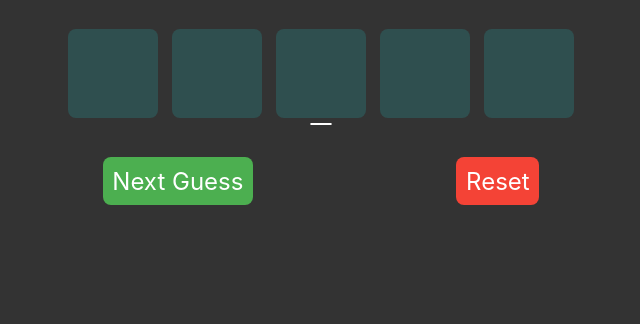
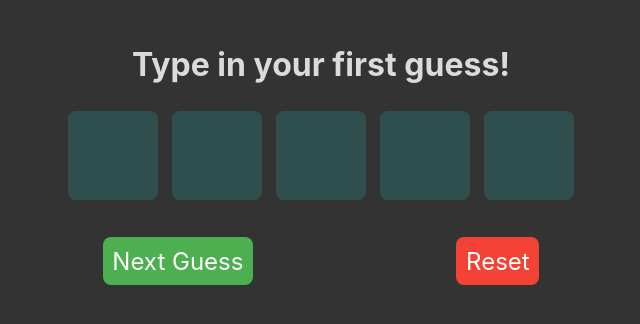
Before and after one commit to maxostarr/wordle-cheater-ui, a Svelte app: page / in a window 1280 px wide. Shown: the top 324 px of the page, without its empty margins (319-959 px from the left). Built offline with nearby package versions, Linux system fonts and the light colour scheme.

Commit message:
add instructions and handle old letter click

```diff
--- a/src/App.svelte
+++ b/src/App.svelte
@@ -2,6 +2,7 @@
   import { runCheater } from "./cheater";
   import * as Sentry from "@sentry/browser";
   import { Integrations } from "@sentry/tracing";
+  import { fade, fly } from "svelte/transition";
 
   Sentry.init({
     dsn: "https://da533ec5545444559e6eb91312f42166@o1126860.ingest.sentry.io/6168315",
@@ -13,6 +14,7 @@
     tracesSampleRate: 1.0,
   });
 
+  let hasClickedLetter = false;
   let oldGuesses = [];
   let letters = Array.from({ length: 5 }, () => ({ letter: " ", value: -1 }));
   // let letters = "irate".split("").map((l) => ({ letter: l, value: 0 }));
@@ -81,15 +83,21 @@
   }
 
   const handleLetterContainerClick = (index) => (e) => {
+    hasClickedLetter = true;
     suggestionIndex = 0;
     letters[index] = {
       ...letters[index],
       value: (letters[index].value + 1) % 3,
     };
-    console.log(
-      "🚀 ~ file: App.svelte ~ line 47 ~ handleLetterContainerClick ~ letters[index]",
-      letters[index],
-    );
+  };
+
+  const handleOldLetterClick = (index) => (e) => {
+    hasClickedLetter = true;
+    suggestionIndex = 0;
+    oldGuesses[index] = {
+      ...oldGuesses[index],
+      value: (oldGuesses[index].value + 1) % 3,
+    };
   };
 
   const handleSuggestionLetterClick = (index) => (e) => {
@@ -103,6 +111,7 @@
   };
 
   const handleResetClick = (e) => {
+    hasClickedLetter = false;
     oldGuesses = [];
     // letters = "irate".split("").map((l) => ({ letter: l, value: 0 }));
     letters = Array.from({ length: 5 }, () => ({ letter: " ", value: -1 }));
@@ -112,10 +121,30 @@
 </script>
 
 <main>
+  <header>
+    {#if letterIndex < 5}
+      <h1 in:fly={{ x: 1000 }} out:fly={{ x: -1000 }}>
+        Type in your first guess!
+      </h1>
+    {/if}
+    {#if letterIndex === 5 && !hasClickedLetter}
+      <h1 in:fly={{ x: 1000 }} out:fly={{ x: -1000 }}>
+        Click each letter to change the color.
+      </h1>
+    {/if}
+    {#if hasClickedLetter}
+      <h1 in:fly={{ x: 1000 }} out:fly={{ x: -1000 }}>
+        Keep trying each guess and enjoy!
+      </h1>
+    {/if}
+  </header>
   <div class="row">
-    {#each oldGuesses as letter}
+    {#each oldGuesses as letter, index}
       <!-- {#each oldGuess as letter} -->
-      <span class={"letterContainer val" + letter.value}>
+      <span
+        class={"letterContainer val" + letter.value}
+        on:click={handleOldLetterClick(index)}
+      >
         <span class={"letter"}>{letter.letter.toUpperCase()}</span>
       </span>
       <!-- {/each} -->
@@ -131,6 +160,7 @@
       </span>
     {/each}
   </div>
+  {#if cheaterResult.length > 1}
     <div class="row suggestion">
       {#each suggestedLetters as letter, index}
         <span
@@ -141,12 +171,7 @@
         </span>
       {/each}
     </div>
-  <!-- <pre>
-		{JSON.stringify(wrongLetters)}
-		{JSON.stringify(correctLetterCorrectPosition)}
-		{JSON.stringify(correctLetterIncorrectPosition)}
-
-	</pre> -->
+  {/if}
   <div class="buttons">
     <button class="next" on:click={handleNextGuessClick}>Next Guess</button>
     <button class="reset" on:click={handleResetClick}>Reset</button>
@@ -162,6 +187,15 @@
     display: flex;
     flex-direction: column;
     align-items: center;
+  }
+
+  header {
+    display: grid;
+  }
+
+  header h1 {
+    grid-column: 1/2;
+    grid-row: 1/2;
   }
 
   .letterContainer {
```
Lines whose indentation alone changed are shown as unchanged.
